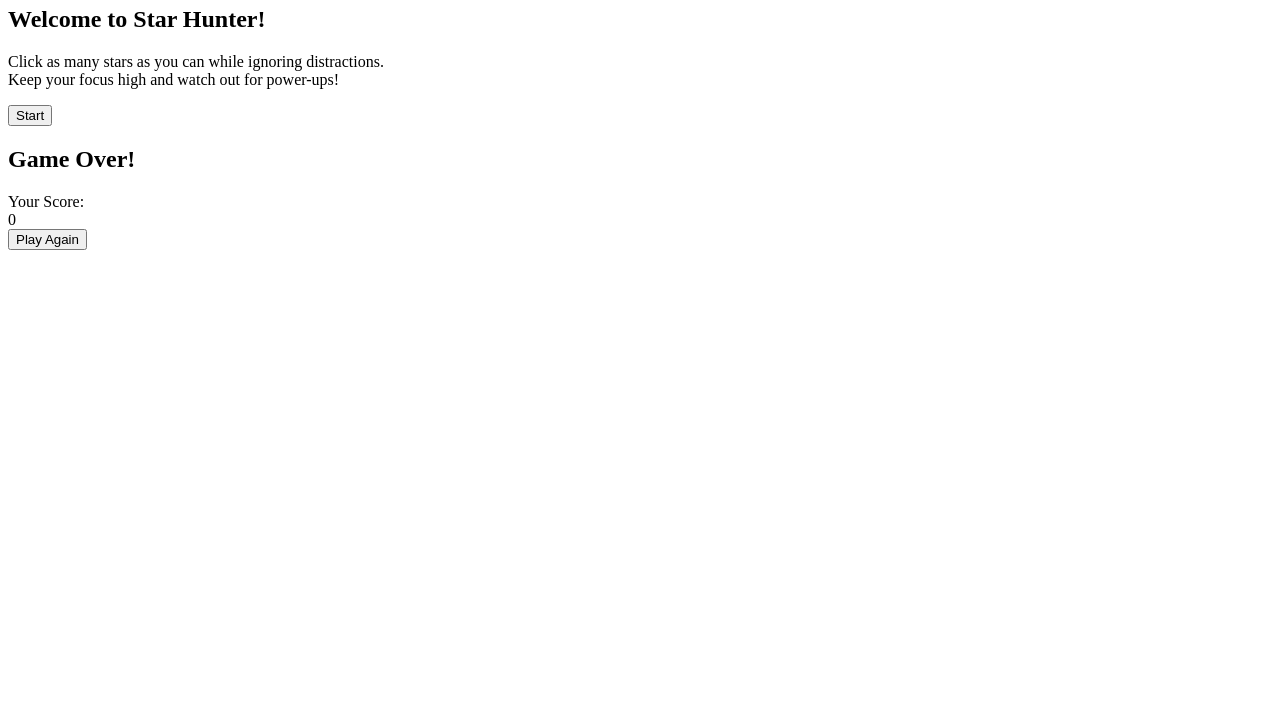
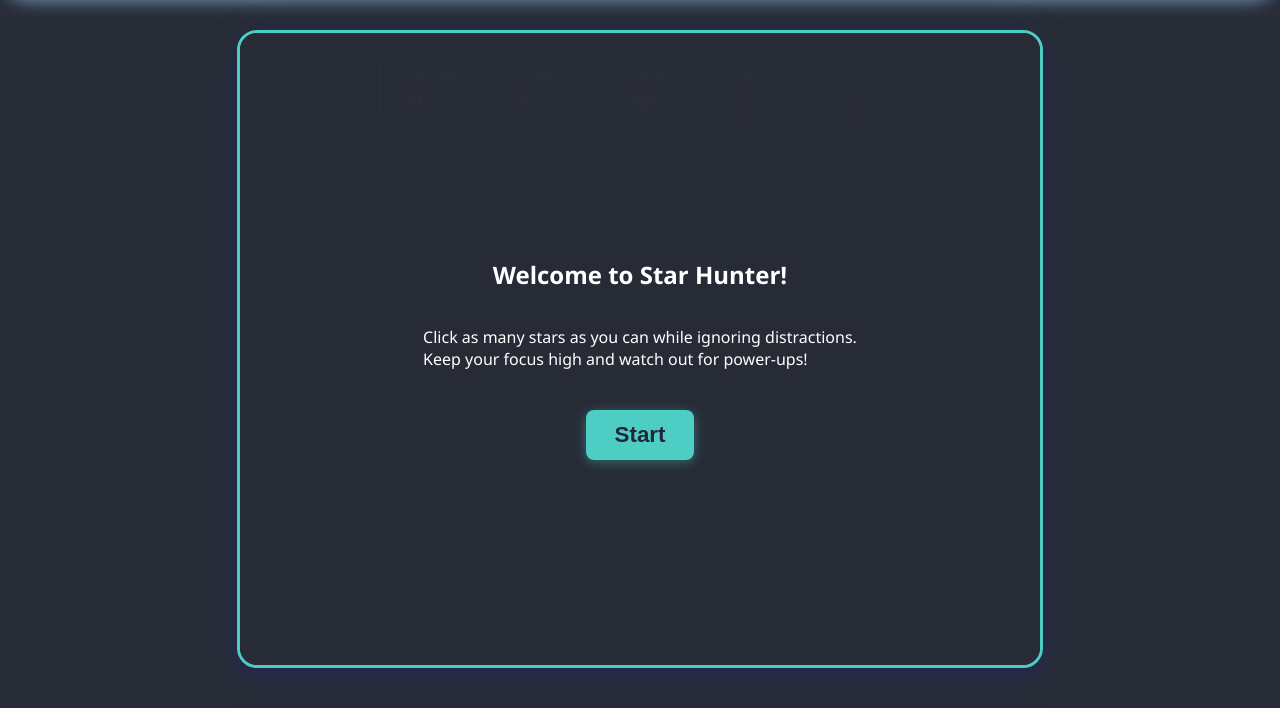
Before and after one commit to jynxmynx82/ADHDgames, a website: page star-hunter/index.html in a window 1280 px wide. Shown: the part 113-821 px from the top of the page. Before the commit the page ends 800 px from the top, so only its background shows below. Drawn offline with Linux system fonts and the light colour scheme; files that its build step writes are made by us from their sources; files whose address does not match are found by name.

Commit message:
Update index.html

```diff
--- a/star-hunter/index.html
+++ b/star-hunter/index.html
@@ -4,7 +4,7 @@
   <meta charset="UTF-8">
   <title>Star Hunter</title>
   <meta name="viewport" content="width=device-width, initial-scale=1.0">
-  <link rel="stylesheet" href="star-hunter/style.css">
+  <link rel="stylesheet" href="star-hunter/styles.css">
 </head>
 <body>
   <div id="headerBar">
```
